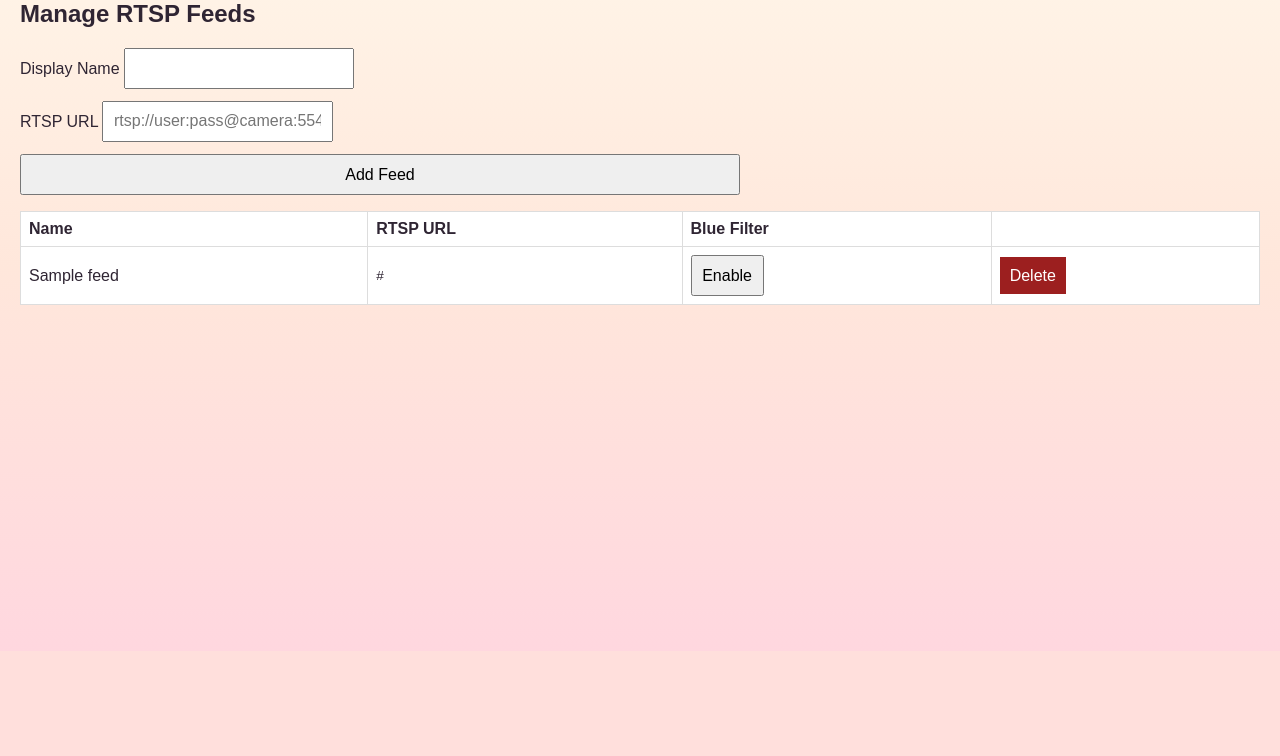
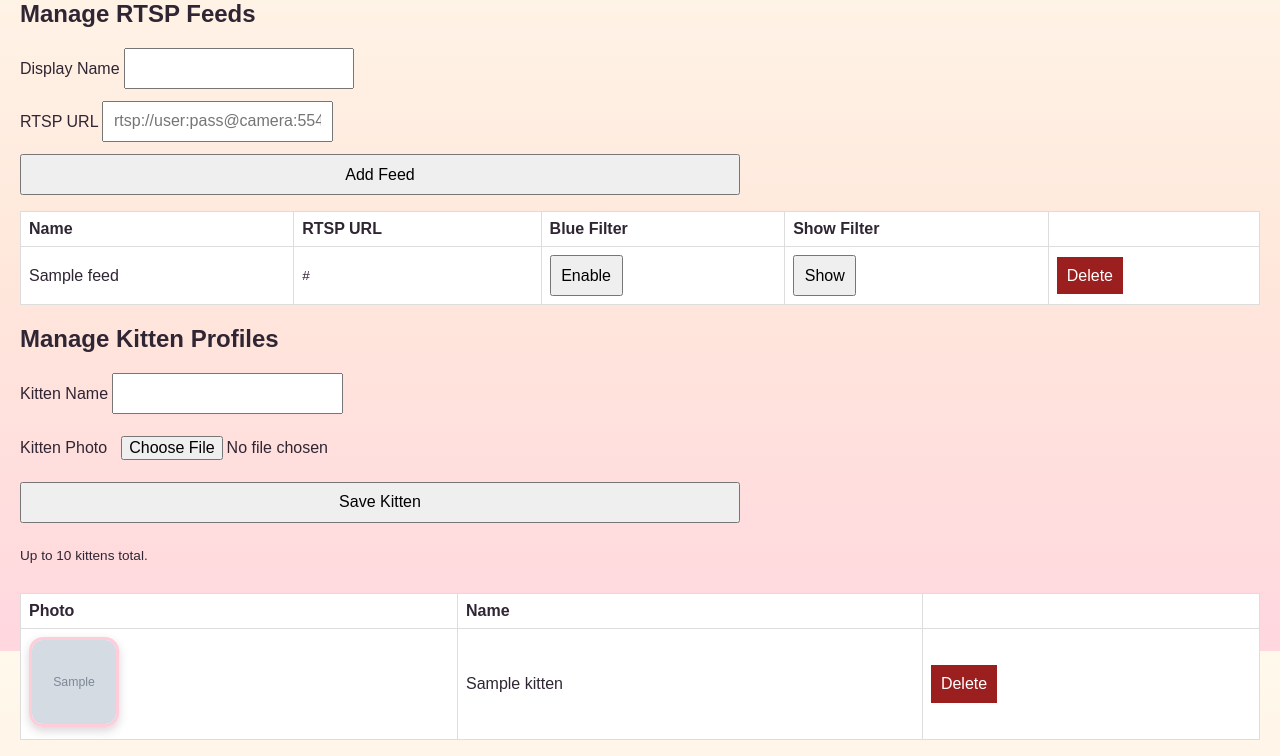
Before and after one commit to wevans311082/we_pet_cam_html, a Flask app: template templates/admin.html in a window 1280 px wide. Shown: the part 149-905 px from the top of the page. Before the commit the page ends 454 px from the top, so only its background shows below. Run offline with Flask 3, Linux system fonts and the light colour scheme; the template is opened without the code that fills it: most values are stand-ins (such as "Sample title", 1, 10 or a date in 2020); grey boxes marked "Sample" are stand-in pictures; parts of the project's set-up code (start-up, migrations or seed data) failed here and were passed over.

Commit message:
Add kitten management features; implement upload, display, and deletion functionality

```diff
--- a/app.py
+++ b/app.py
@@ -8,6 +8,7 @@ import subprocess
 from datetime import timedelta
 from functools import wraps
 from urllib.parse import urlparse
+from werkzeug.utils import secure_filename
 
 from flask import (
     Flask,
@@ -29,6 +30,7 @@ app.config["DB_PATH"] = os.environ.get("DB_PATH", "/data/feeds.db")
 app.config["ADMIN_USERNAME"] = os.environ.get("ADMIN_USERNAME", "admin")
 app.config["ADMIN_PASSWORD"] = os.environ.get("ADMIN_PASSWORD", "change-this-password")
 app.config["HLS_ROOT"] = os.environ.get("HLS_ROOT", "/data/hls")
+app.config["KITTEN_UPLOAD_ROOT"] = os.environ.get("KITTEN_UPLOAD_ROOT", "/data/kittens")
 app.config["FFMPEG_BIN"] = os.environ.get("FFMPEG_BIN", "ffmpeg")
 app.config["SESSION_COOKIE_HTTPONLY"] = True
 app.config["SESSION_COOKIE_SAMESITE"] = "Lax"
@@ -41,6 +43,9 @@ app.config["PERMANENT_SESSION_LIFETIME"] = timedelta(
 )
 app.config["MAX_LOGIN_ATTEMPTS"] = int(os.environ.get("MAX_LOGIN_ATTEMPTS", "10"))
 app.config["LOGIN_WINDOW_SECONDS"] = int(os.environ.get("LOGIN_WINDOW_SECONDS", "300"))
+app.config["MAX_KITTENS"] = int(os.environ.get("MAX_KITTENS", "5"))
+
+ALLOWED_KITTEN_IMAGE_EXTENSIONS = {".jpg", ".jpeg", ".png", ".webp"}
 
 FAILED_LOGINS = {}
 STREAM_PROCESSES = {}
@@ -70,6 +75,7 @@ def init_db():
             name TEXT NOT NULL,
             rtsp_url TEXT NOT NULL,
             remove_blue INTEGER NOT NULL DEFAULT 0,
+            show_blue_filter INTEGER NOT NULL DEFAULT 0,
             created_at TIMESTAMP DEFAULT CURRENT_TIMESTAMP
         )
         """
@@ -81,6 +87,21 @@ def init_db():
     }
     if "remove_blue" not in columns:
         db.execute("ALTER TABLE feeds ADD COLUMN remove_blue INTEGER NOT NULL DEFAULT 0")
+    if "show_blue_filter" not in columns:
+        db.execute("ALTER TABLE feeds ADD COLUMN show_blue_filter INTEGER NOT NULL DEFAULT 0")
+
+    db.execute(
+        """
+        CREATE TABLE IF NOT EXISTS kittens (
+            id INTEGER PRIMARY KEY AUTOINCREMENT,
+            name TEXT NOT NULL,
+            image_filename TEXT NOT NULL,
+            created_at TIMESTAMP DEFAULT CURRENT_TIMESTAMP
+        )
+        """
+    )
+
+    os.makedirs(app.config["KITTEN_UPLOAD_ROOT"], exist_ok=True)
 
     db.commit()
 
@@ -181,6 +202,24 @@ def apply_security_headers(response):
 
 def to_hls_proxy_url(feed: sqlite3.Row) -> str:
     return f"/hls/feed-{feed['id']}/index.m3u8"
+
+
+def kitten_upload_dir() -> str:
+    return app.config["KITTEN_UPLOAD_ROOT"]
+
+
+def is_allowed_kitten_image(filename: str) -> bool:
+    _root, ext = os.path.splitext(filename)
+    return ext.lower() in ALLOWED_KITTEN_IMAGE_EXTENSIONS
+
+
+def delete_kitten_image(image_filename: str) -> None:
+    path = os.path.join(kitten_upload_dir(), image_filename)
+    try:
+        if os.path.isfile(path):
+            os.remove(path)
+    except OSError:
+        app.logger.warning("Failed to delete kitten image %s", image_filename)
 
 
 def stream_key(feed_id: int) -> str:
@@ -287,8 +326,14 @@ def start_all_streams() -> None:
 @app.route("/")
 def index():
     db = get_db()
-    feeds = db.execute("SELECT id, name, rtsp_url, remove_blue FROM feeds ORDER BY id DESC").fetchall()
-    return render_template("index.html", feeds=feeds, to_hls_proxy_url=to_hls_proxy_url)
+    feeds = db.execute("SELECT id, name, rtsp_url, remove_blue, show_blue_filter FROM feeds ORDER BY id DESC").fetchall()
+    kittens = db.execute("SELECT id, name, image_filename FROM kittens ORDER BY id ASC").fetchall()
+    return render_template("index.html", feeds=feeds, kittens=kittens, to_hls_proxy_url=to_hls_proxy_url)
+
+
+@app.route("/kittens/<path:filename>")
+def serve_kitten_image(filename: str):
+    return send_from_directory(kitten_upload_dir(), filename)
 
 
 @app.route("/hls/<stream_name>/<path:filename>")
@@ -363,8 +408,9 @@ def admin_logout():
 @login_required
 def admin_dashboard():
     db = get_db()
-    feeds = db.execute("SELECT id, name, rtsp_url, remove_blue FROM feeds ORDER BY id DESC").fetchall()
-    return render_template("admin.html", feeds=feeds)
+    feeds = db.execute("SELECT id, name, rtsp_url, remove_blue, show_blue_filter FROM feeds ORDER BY id DESC").fetchall()
+    kittens = db.execute("SELECT id, name, image_filename FROM kittens ORDER BY id ASC").fetchall()
+    return render_template("admin.html", feeds=feeds, kittens=kittens, max_kittens=app.config["MAX_KITTENS"])
 
 
 def is_likely_rtsp(url: str) -> bool:
@@ -400,6 +446,44 @@ def add_feed():
     return redirect(url_for("admin_dashboard"))
 
 
+@app.route("/admin/kittens", methods=["POST"])
+@login_required
+def add_kitten():
+    validate_csrf_or_abort()
+    name = request.form.get("name", "").strip()
+    image = request.files.get("image")
+
+    if not name or image is None or not image.filename:
+        flash("Kitten name and image are required.", "error")
+        return redirect(url_for("admin_dashboard"))
+
+    db = get_db()
+    kitten_count = db.execute("SELECT COUNT(*) AS total FROM kittens").fetchone()["total"]
+    if kitten_count >= app.config["MAX_KITTENS"]:
+        flash(f"You can only add up to {app.config['MAX_KITTENS']} kittens.", "error")
+        return redirect(url_for("admin_dashboard"))
+
+    original_filename = secure_filename(image.filename)
+    if not original_filename or not is_allowed_kitten_image(original_filename):
+        flash("Image must be one of: .jpg, .jpeg, .png, .webp", "error")
+        return redirect(url_for("admin_dashboard"))
+
+    _base, ext = os.path.splitext(original_filename)
+    stored_name = f"kitten-{secrets.token_urlsafe(10)}{ext.lower()}"
+    save_path = os.path.join(kitten_upload_dir(), stored_name)
+
+    try:
+        image.save(save_path)
+    except OSError:
+        flash("Could not save kitten image.", "error")
+        return redirect(url_for("admin_dashboard"))
+
+    db.execute("INSERT INTO kittens (name, image_filename) VALUES (?, ?)", (name, stored_name))
+    db.commit()
+    flash("Kitten profile added.", "success")
+    return redirect(url_for("admin_dashboard"))
+
+
 @app.route("/admin/feeds/<int:feed_id>/delete", methods=["POST"])
 @login_required
 def delete_feed(feed_id: int):
@@ -410,6 +494,22 @@ def delete_feed(feed_id: int):
     stop_stream(feed_id)
     shutil.rmtree(stream_dir(feed_id), ignore_errors=True)
     flash("Feed deleted.", "success")
+    return redirect(url_for("admin_dashboard"))
+
+
+@app.route("/admin/kittens/<int:kitten_id>/delete", methods=["POST"])
+@login_required
+def delete_kitten(kitten_id: int):
+    validate_csrf_or_abort()
+    db = get_db()
+    kitten = db.execute("SELECT image_filename FROM kittens WHERE id = ?", (kitten_id,)).fetchone()
+    if not kitten:
+        abort(404)
+
+    db.execute("DELETE FROM kittens WHERE id = ?", (kitten_id,))
+    db.commit()
+    delete_kitten_image(kitten["image_filename"])
+    flash("Kitten profile deleted.", "success")
     return redirect(url_for("admin_dashboard"))
 
 
@@ -440,6 +540,24 @@ def toggle_blue_filter(feed_id: int):
     return redirect(url_for("admin_dashboard"))
 
 
+@app.route("/admin/feeds/<int:feed_id>/show-blue-filter", methods=["POST"])
+@login_required
+def toggle_show_blue_filter(feed_id: int):
+    validate_csrf_or_abort()
+    enabled = request.form.get("enabled", "").strip().lower() in ("1", "true", "on", "yes")
+
+    db = get_db()
+    feed = db.execute("SELECT id FROM feeds WHERE id = ?", (feed_id,)).fetchone()
+    if not feed:
+        abort(404)
+
+    db.execute("UPDATE feeds SET show_blue_filter = ? WHERE id = ?", (1 if enabled else 0, feed_id))
+    db.commit()
+
+    flash("Blue filter button shown." if enabled else "Blue filter button hidden.", "success")
+    return redirect(url_for("admin_dashboard"))
+
+
 if __name__ == "__main__":
     with app.app_context():
         init_db()
--- a/static/styles.css
+++ b/static/styles.css
@@ -80,6 +80,16 @@ main { padding: 1rem 1.25rem; }
 .kids-banner h2 { margin: 0; font-size: 1.2rem; }
 .kids-banner p { margin: .2rem 0 0; }
 .viewer-fun-controls { display: flex; gap: .5rem; margin: 0 0 .9rem; }
+.viewer-toolbar {
+	display: flex;
+	justify-content: center;
+	margin: .2rem 0 1rem;
+}
+.meet-cuties-btn {
+	background: linear-gradient(120deg, #fff1c8, #ffe1ef);
+	border-color: #ffafca;
+	box-shadow: 0 8px 16px rgba(196, 82, 124, .18);
+}
 .grid { display:grid; grid-template-columns: repeat(auto-fit, minmax(360px, 1fr)); gap: 1rem; }
 .card {
 	position: relative;
@@ -283,10 +293,88 @@ button { cursor:pointer; }
 .danger { background: #9c1f1f; color: white; border: none; }
 table { width: 100%; border-collapse: collapse; background: white; }
 th, td { border: 1px solid #ddd; padding: .5rem; text-align: left; }
+.admin-kitten-thumb {
+	width: 84px;
+	height: 84px;
+	object-fit: cover;
+	border-radius: 14px;
+	border: 3px solid #ffccd9;
+	box-shadow: 0 4px 10px rgba(87, 43, 63, .2);
+}
+
+.cuties-dialog {
+	border: none;
+	padding: 0;
+	background: transparent;
+	max-width: min(940px, 92vw);
+	width: 100%;
+}
+.cuties-dialog::backdrop {
+	background: linear-gradient(180deg, rgba(32, 25, 37, .52), rgba(51, 20, 35, .56));
+	backdrop-filter: blur(2px);
+}
+.cuties-dialog-shell {
+	background: linear-gradient(180deg, #fff9ef 0%, #ffe8f1 100%);
+	border: 4px solid #ffb6cf;
+	border-radius: 26px;
+	padding: 1rem;
+	box-shadow: 0 18px 44px rgba(64, 28, 44, .28);
+}
+.cuties-header {
+	display: flex;
+	justify-content: space-between;
+	align-items: center;
+	gap: .8rem;
+	margin-bottom: .75rem;
+}
+.cuties-header h2 {
+	margin: 0;
+	font-size: clamp(1.3rem, 2vw, 1.8rem);
+	color: #c94674;
+}
+.cuties-close-btn {
+	font-size: 1rem;
+	padding: .55rem .85rem;
+	background: #fff;
+	border-color: #e9a8bf;
+}
+.cuties-grid {
+	display: grid;
+	grid-template-columns: repeat(auto-fit, minmax(170px, 1fr));
+	gap: .8rem;
+}
+.cutie-card {
+	background: #fffdf8;
+	border: 3px solid #ffd4e2;
+	border-radius: 18px;
+	padding: .65rem;
+	box-shadow: 0 7px 16px rgba(89, 41, 62, .14);
+	text-align: center;
+}
+.cutie-photo-frame {
+	background: linear-gradient(140deg, #fff2cb, #ffe0ee);
+	border-radius: 14px;
+	padding: .45rem;
+	border: 2px dashed #f1aac4;
+}
+.cutie-photo-frame img {
+	width: 100%;
+	aspect-ratio: 1 / 1;
+	object-fit: cover;
+	border-radius: 11px;
+	display: block;
+}
+.cutie-card h3 {
+	margin: .6rem 0 .15rem;
+	font-size: 1.05rem;
+	color: #a93462;
+}
 
 @media (max-width: 640px) {
 	main { padding: .7rem; }
 	.grid { grid-template-columns: 1fr; }
 	video { min-height: 260px; }
 	.reaction-btn { width: calc(50% - .35rem); font-size: 1.05rem; }
+	.cuties-dialog-shell { padding: .8rem; }
+	.cuties-grid { grid-template-columns: repeat(2, minmax(0, 1fr)); gap: .6rem; }
 }
--- a/templates/admin.html
+++ b/templates/admin.html
@@ -10,7 +10,7 @@
 </form>
 
 <table>
-  <thead><tr><th>Name</th><th>RTSP URL</th><th>Blue Filter</th><th></th></tr></thead>
+  <thead><tr><th>Name</th><th>RTSP URL</th><th>Blue Filter</th><th>Show Filter</th><th></th></tr></thead>
   <tbody>
   {% for feed in feeds %}
     <tr>
@@ -24,6 +24,13 @@
         </form>
       </td>
       <td>
+        <form method="post" action="{{ url_for('toggle_show_blue_filter', feed_id=feed['id']) }}">
+          <input type="hidden" name="_csrf_token" value="{{ csrf_token() }}" />
+          <input type="hidden" name="enabled" value="{% if feed['show_blue_filter'] %}0{% else %}1{% endif %}" />
+          <button type="submit">{% if feed['show_blue_filter'] %}Hide{% else %}Show{% endif %}</button>
+        </form>
+      </td>
+      <td>
         <form method="post" action="{{ url_for('delete_feed', feed_id=feed['id']) }}">
           <input type="hidden" name="_csrf_token" value="{{ csrf_token() }}" />
           <button class="danger" type="submit">Delete</button>
@@ -33,4 +40,33 @@
   {% endfor %}
   </tbody>
 </table>
+
+<h2>Manage Kitten Profiles</h2>
+<form method="post" action="{{ url_for('add_kitten') }}" class="form" enctype="multipart/form-data">
+  <input type="hidden" name="_csrf_token" value="{{ csrf_token() }}" />
+  <label>Kitten Name <input name="name" maxlength="60" required /></label>
+  <label>Kitten Photo <input type="file" name="image" accept=".jpg,.jpeg,.png,.webp,image/jpeg,image/png,image/webp" required /></label>
+  <button type="submit">Save Kitten</button>
+  <p class="small">Up to {{ max_kittens }} kittens total.</p>
+</form>
+
+<table>
+  <thead><tr><th>Photo</th><th>Name</th><th></th></tr></thead>
+  <tbody>
+  {% for kitten in kittens %}
+    <tr>
+      <td><img src="{{ url_for('serve_kitten_image', filename=kitten['image_filename']) }}" alt="{{ kitten['name'] }}" class="admin-kitten-thumb" /></td>
+      <td>{{ kitten['name'] }}</td>
+      <td>
+        <form method="post" action="{{ url_for('delete_kitten', kitten_id=kitten['id']) }}">
+          <input type="hidden" name="_csrf_token" value="{{ csrf_token() }}" />
+          <button class="danger" type="submit">Delete</button>
+        </form>
+      </td>
+    </tr>
+  {% else %}
+    <tr><td colspan="3">No kitten profiles yet.</td></tr>
+  {% endfor %}
+  </tbody>
+</table>
 {% endblock %}
```
Also changed, not shown: templates/index.html (+53 -0 lines).
